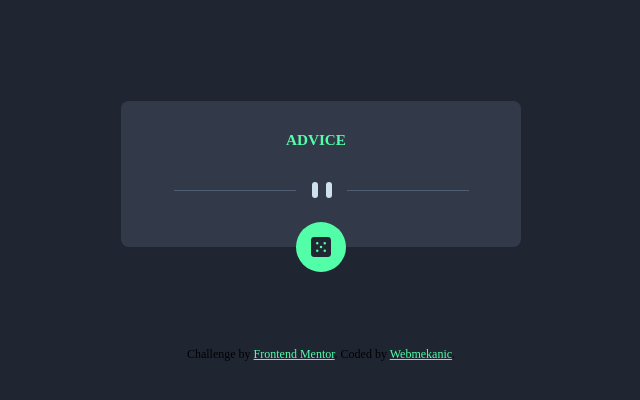
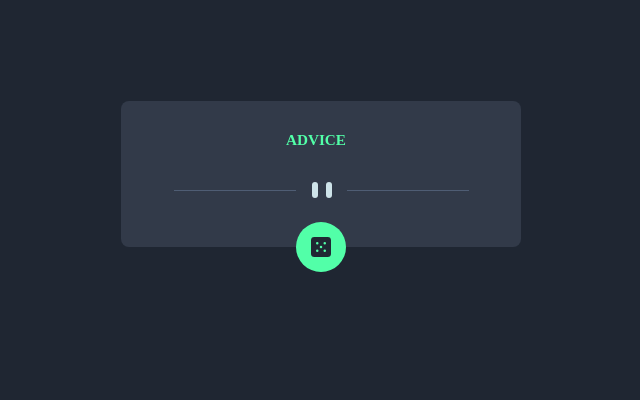
Before and after one commit to Webmekanic/Advice-Generator-App, a plain HTML site: page index.html in a window 1280 px wide. Shown: the whole page, without its empty margins (319-959 px from the left). Drawn offline with Linux system fonts and the light colour scheme.

Commit message:
remove footer

```diff
--- a/index.html
+++ b/index.html
@@ -21,22 +21,12 @@
 
           <p id="slipId"></p>
         </header>
-        <p class="advice">
-          <!-- "It is easy to sit up and take notice, what's difficult is getting up
-          and taking actions." -->
-        </p>
+        <p class="advice"></p>
         <figure class="advicePattern"></figure>
         <figure class="dice">
           <img src="./images/icon-dice.svg" alt="" srcset="" />
         </figure>
       </section>
-
-      <div class="attribution">
-        Challenge by
-        <a href="https://www.frontendmentor.io?ref=challenge" target="_blank"
-          >Frontend Mentor</a
-        >. Coded by <a href="#">Webmekanic</a>.
-      </div>
     </section>
 
     <script src="advice.js"></script>
```
